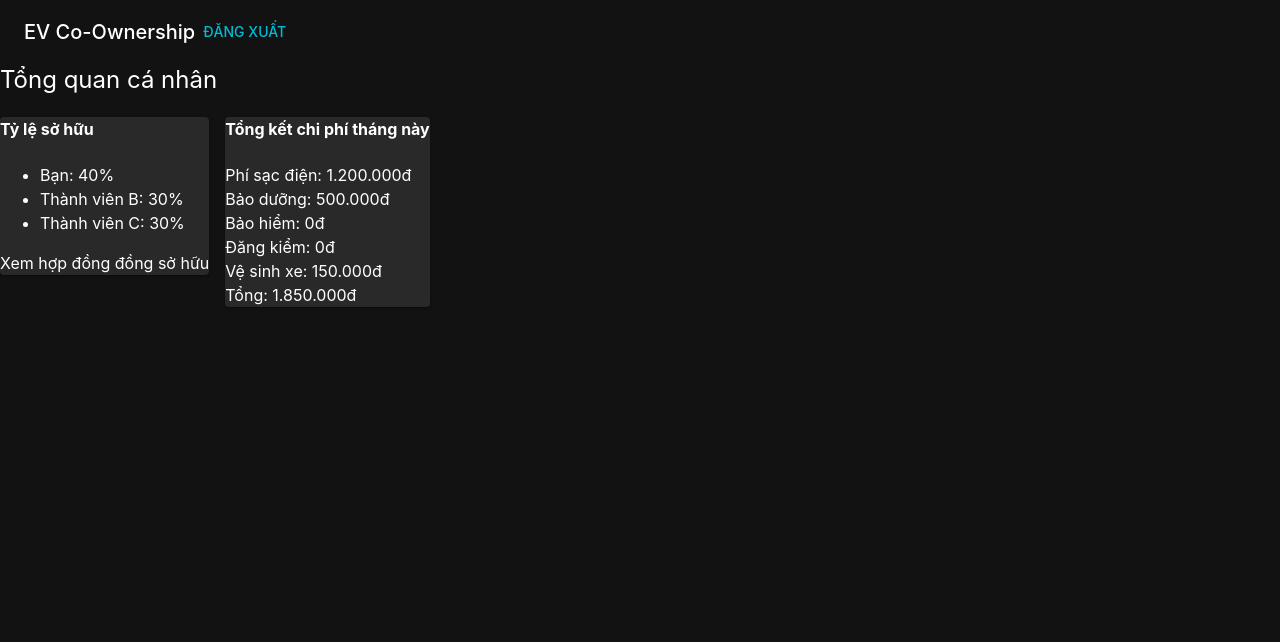
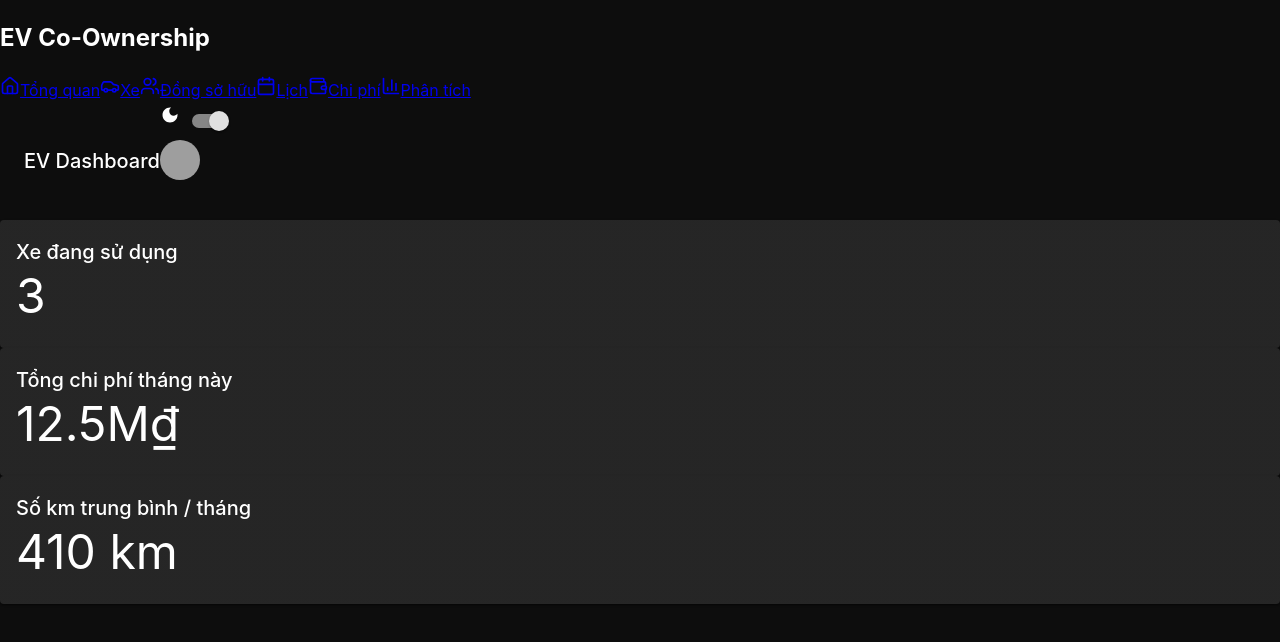
Before and after one commit to GFNatNat/evco-ownership-fe, a Next.js app in the folder evco-fe/: page /dashboard in a window 1280 px wide. Shown: the top 642 px of the page. Built offline with nearby package versions, Linux system fonts and the light colour scheme; grey boxes are pictures that could not be loaded; some icons are missing.

Commit message:
dashboard ui

```diff
--- /dev/null
+++ b/evco-fe/src/app/(private)/dashboard/page.tsx
@@ -0,0 +1,27 @@
+"use client";
+import { Card, CardContent, Typography } from "@mui/material";
+
+export default function DashboardPage() {
+  return (
+    <div className="grid grid-cols-1 md:grid-cols-2 lg:grid-cols-3 gap-4">
+      <Card className="bg-neutral-900 text-white">
+        <CardContent>
+          <Typography variant="h6">Xe đang sử dụng</Typography>
+          <Typography variant="h3" className="text-cyan-400">3</Typography>
+        </CardContent>
+      </Card>
+      <Card className="bg-neutral-900 text-white">
+        <CardContent>
+          <Typography variant="h6">Tổng chi phí tháng này</Typography>
+          <Typography variant="h3" className="text-cyan-400">12.5M₫</Typography>
+        </CardContent>
+      </Card>
+      <Card className="bg-neutral-900 text-white">
+        <CardContent>
+          <Typography variant="h6">Số km trung bình / tháng</Typography>
+          <Typography variant="h3" className="text-cyan-400">410 km</Typography>
+        </CardContent>
+      </Card>
+    </div>
+  );
+}
```
